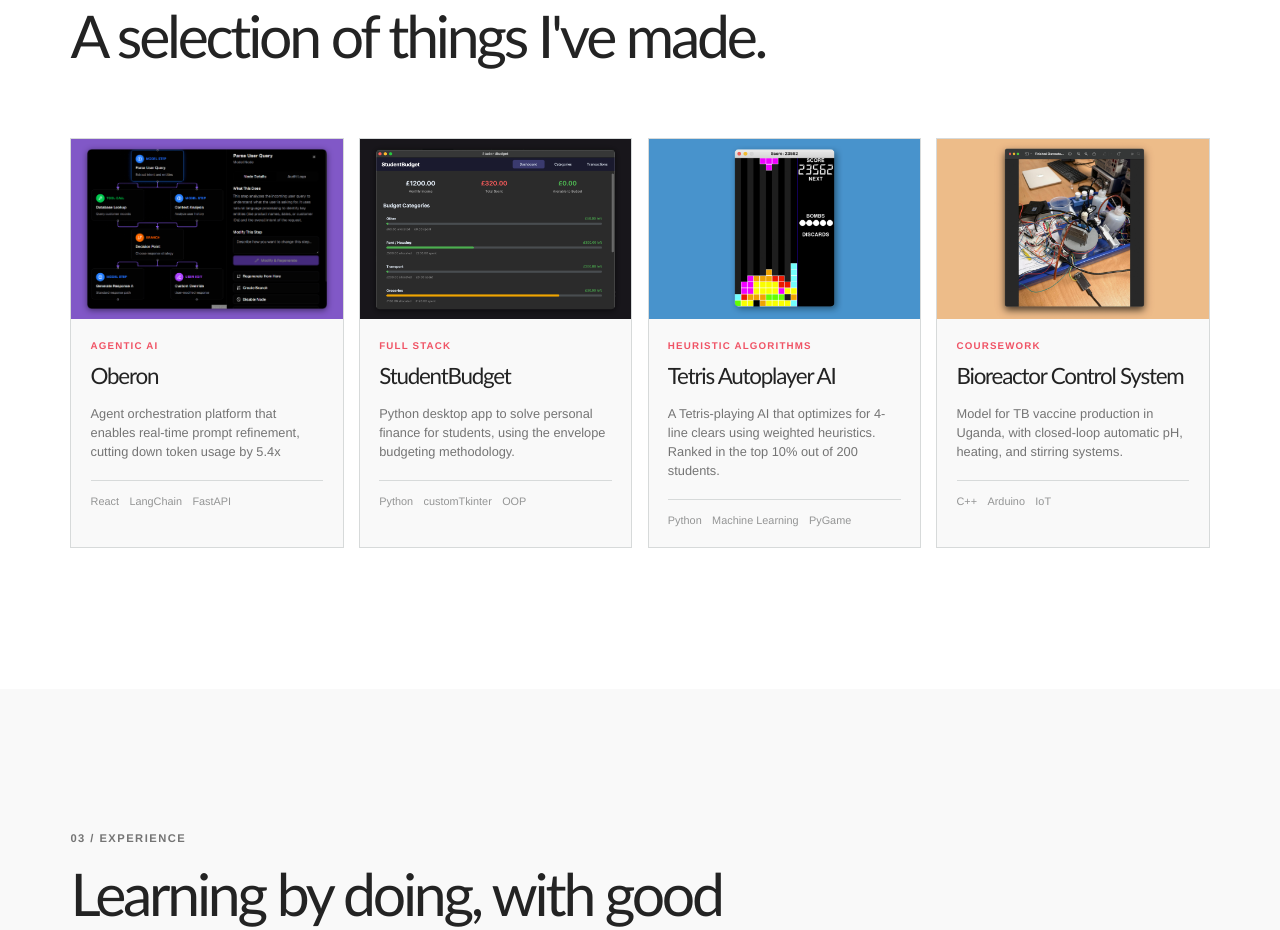
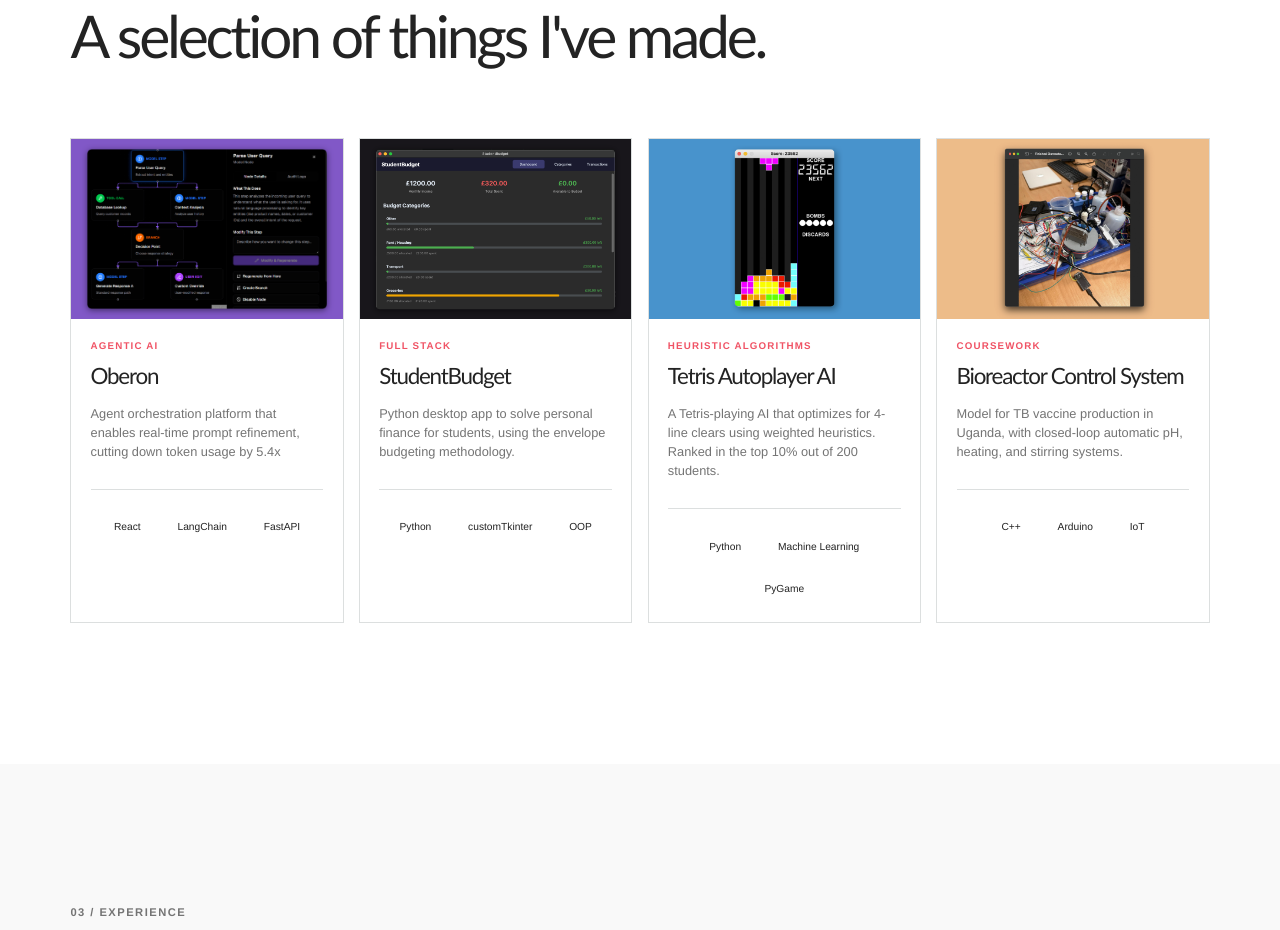
Before and after one commit to Pratik-Harani/portfolio-site, a Next.js app: page / in a window 1280 px wide. Shown: the part 1720-2650 px from the top of the page. Built offline with nearby package versions, Linux system fonts and the light colour scheme.

Commit message:
Make project technologies pill-shaped

```diff
--- a/app/globals.css
+++ b/app/globals.css
@@ -122,8 +122,8 @@ em { color: var(--pink); font-family: Georgia, "Times New Roman", serif; font-we
 .section-heading.with-copy { align-items: end; display: flex; gap: 4rem; justify-content: space-between; max-width: none; }
 .section-heading.with-copy > p { color: var(--ink-soft); font-size: .95rem; line-height: 1.6; max-width: 320px; }
 .project-grid { display: grid; gap: clamp(.85rem, 1.2vw, 1.35rem); grid-template-columns: repeat(4, minmax(0, 1fr)); margin-top: 4.5rem; }
-.project-card { background: var(--paper-deep); border: 1px solid var(--line); transition: box-shadow .28s ease, transform .28s ease; }
-.project-card:hover { box-shadow: 12px 13px 0 rgba(62, 78, 80, .16); transform: translate(-4px, -4px); }
+.project-card { background: var(--paper); border:1px solid var(--line); color: inherit; display: block; text-decoration: none; transition: box-shadow .28s ease, transform .28s ease; }
+.project-card:hover { box-shadow: 0px 8px 26px -2px rgba(62, 62, 62, 0.204); transform: translate(-4px, -4px); }
 .project-image { aspect-ratio: 3 / 2; overflow: hidden; position: relative; }
 .project-image-content { object-fit: contain; }
 .project-image-content {object-fit: cover;}
@@ -132,10 +132,27 @@ em { color: var(--pink); font-family: Georgia, "Times New Roman", serif; font-we
 .project-details > p:first-child { color: var(--pink); font-size: .61rem; font-weight: 700; letter-spacing: .12em; text-transform: uppercase; }
 .project-details h3 { font-size: clamp(1.35rem, 1.75vw, 1.8rem); margin: .35rem 0 .7rem; }
 .project-description { color: var(--ink-soft); font-size: clamp(.8rem, .9vw, .9rem); line-height: 1.5; }
-.project-footer { align-items: end; border-top: 1px solid var(--line); display: flex; gap: .6rem; justify-content: space-between; margin-top: 1.15rem; padding-top: .75rem; }
-.project-footer ul { display: flex; flex-wrap: wrap; gap: .35rem .65rem; list-style: none; margin: 0; padding: 0; }
-.project-footer li { color: var(--ink-faint); font-size: .68rem; }
-.project-footer a { align-items: center; display: flex; font-size: .7rem; font-weight: 700; gap: .4rem; letter-spacing: .07em; text-transform: uppercase; }
+.project-footer { border-top: 1px solid var(--line); margin-top: 1.75rem; padding-top: 1.5rem; }
+
+.project-footer ul {
+  display: flex;
+  flex-wrap: wrap;
+  gap: 1rem;
+  justify-content: center;
+  list-style: none;
+  margin: 0;
+  padding: 0;
+  width: 100%; }
+
+.project-footer li {
+  background: color-mix(var(--paper), var(--ink) 4.5%);
+  border: 1.5px solid color-mix(var(--paper), var(--ink) 15%);
+  border-radius: 999px; color: var(--ink);
+  font-size: clamp(.64rem, .7vw, .72rem);
+  font-weight: 500; color: color-mix(var(--paper), var(--ink) 65%);
+  line-height: 1.2;
+  padding: .45rem .65rem; }
+
 
 .experience-section { background: var(--paper-deep); color: var(--ink); }
 .experience-section .section-number { color: var(--ink-soft); }
```
